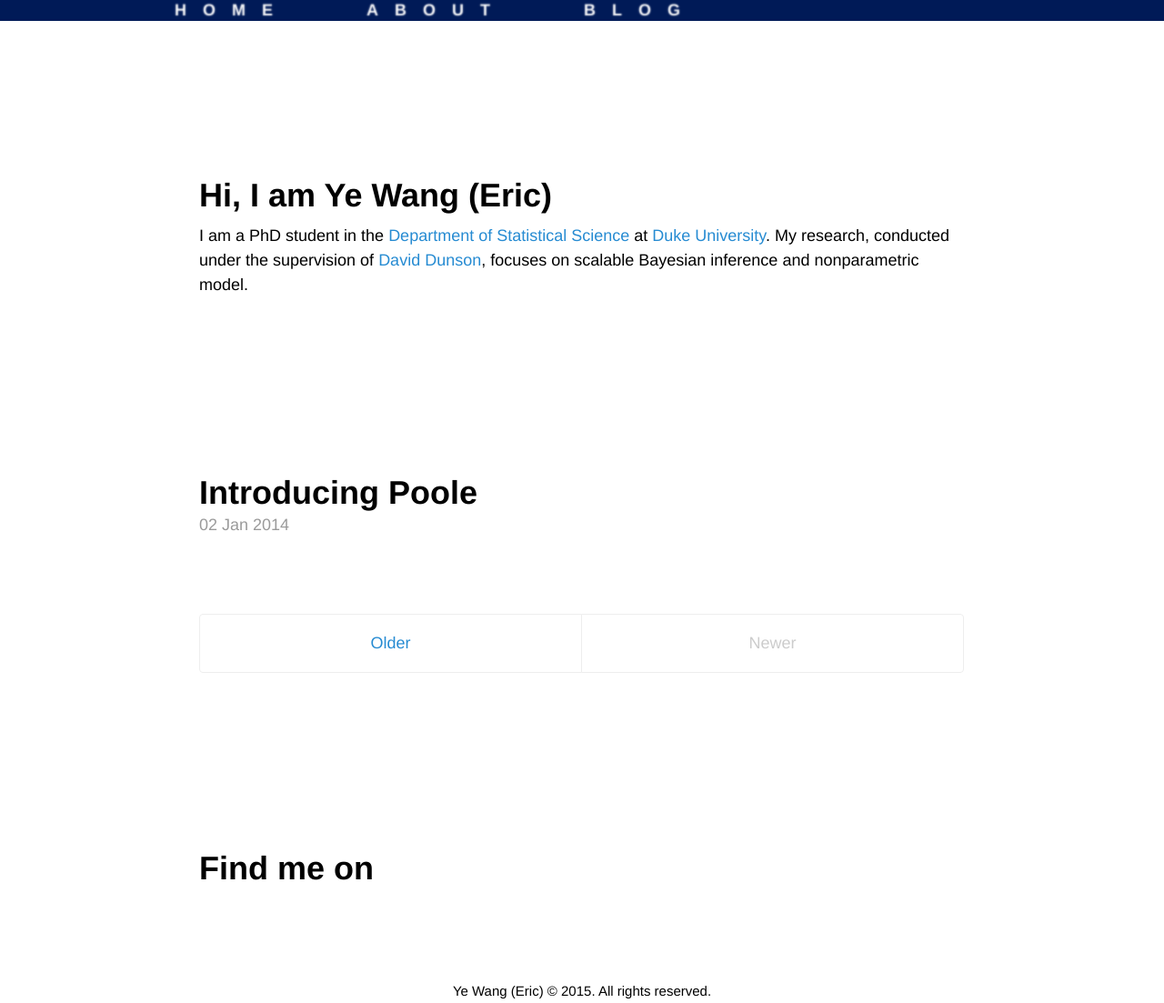
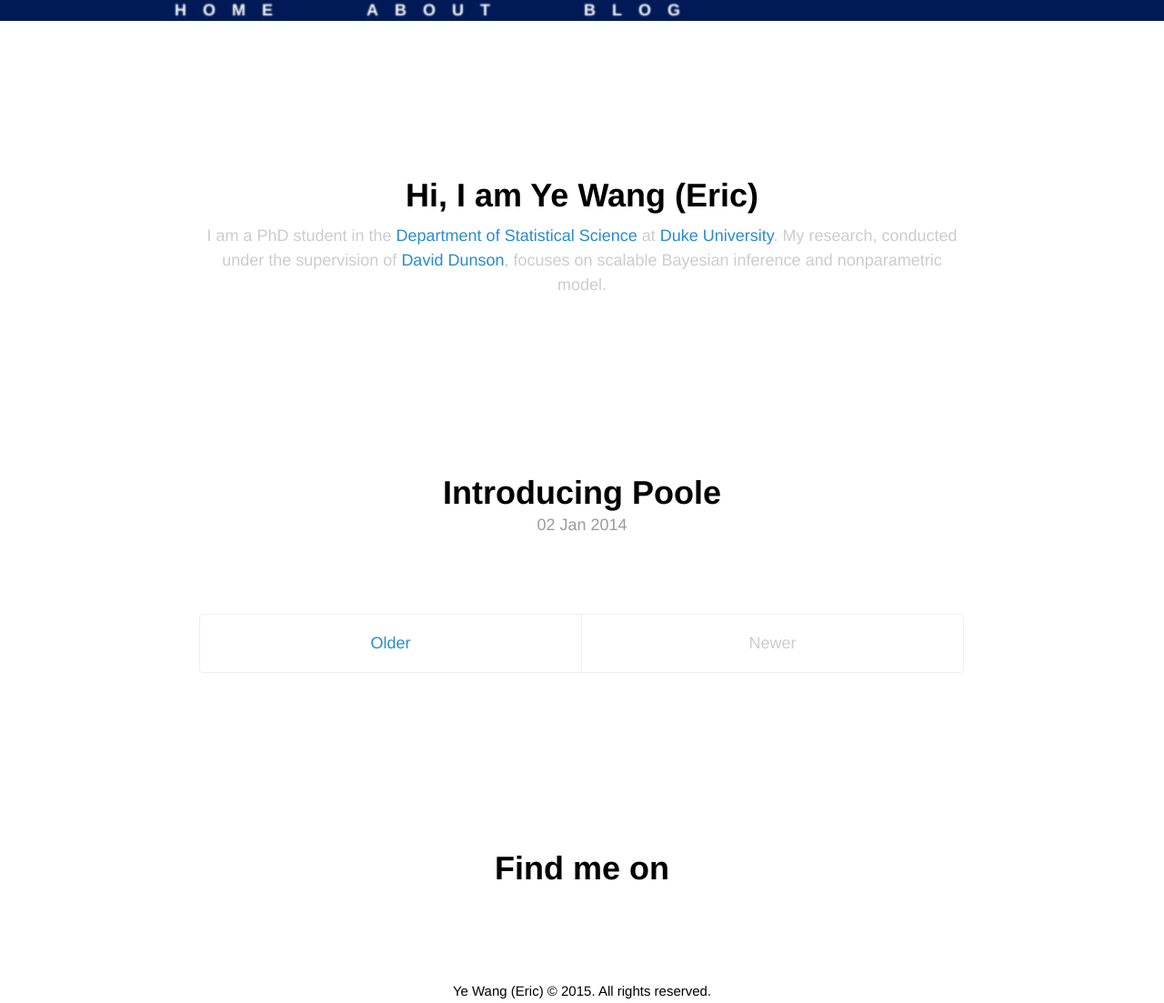
Before and after one commit to ericyewang/ericyewang.github.io, a Jekyll site: the page built from index.html, in a window 1280 px wide. Shown: the whole page at 91% size. Built offline with Jekyll 4.4.1, drawn with Linux system fonts in a browser that asks for light colours; the list of posts is cut into pages by our own code.

Commit message:
Update _layout.scss

```diff
--- a/_sass/_layout.scss
+++ b/_sass/_layout.scss
@@ -17,6 +17,8 @@
 }
 
 .container-home-1 {
+  color: #cccccc;
+  text-align: center;
   padding-left:  1.5rem;
   padding-right: 1.5rem;
   margin-left:  15%;
```
